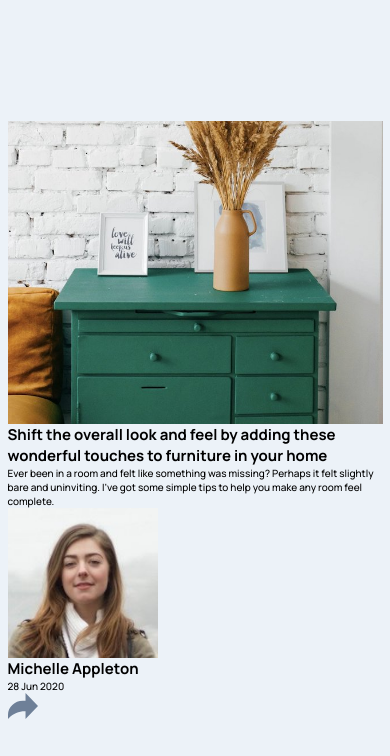
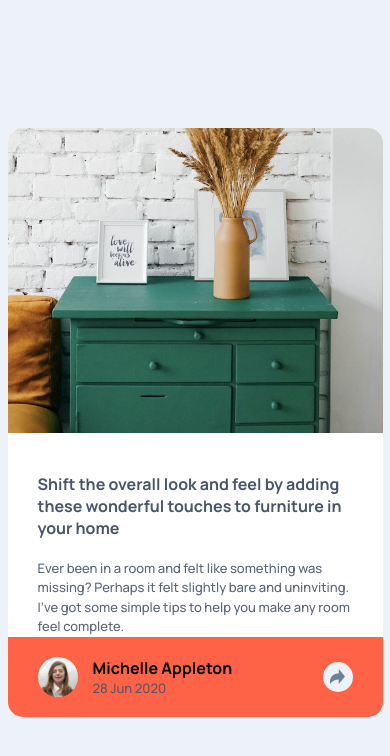
Before and after one commit to dzevad-cyber/frontmentor-preview-card, a plain HTML site: page index.html in a window 390 px wide. Drawn offline with Linux system fonts and the light colour scheme.

Commit message:
finished mobile design

```diff
--- a/index.html
+++ b/index.html
@@ -24,16 +24,20 @@
             title="preview card header photo"
           />
         </header>
+        <section class="preview-card__body">
+          <section class="preview-card__about-box">
             <h2 class="preview-card__title">
-          Shift the overall look and feel by adding these wonderful touches to
-          furniture in your home
+              Shift the overall look and feel by adding these wonderful touches
+              to furniture in your home
             </h2>
             <p class="preview-card__about">
-          Ever been in a room and felt like something was missing? Perhaps it
-          felt slightly bare and uninviting. I’ve got some simple tips to help
-          you make any room feel complete.
+              Ever been in a room and felt like something was missing? Perhaps
+              it felt slightly bare and uninviting. I’ve got some simple tips to
+              help you make any room feel complete.
             </p>
-        <div class="preview-card__creator">
+          </section>
+          <div class="preview-card__creator-box">
+            <article class="preview-card__creator">
               <div class="preview-card__creator-img">
                 <img
                   src="./images/avatar-michelle.jpg"
@@ -42,13 +46,22 @@
                 />
               </div>
               <div class="preview-card__creator-info">
-            <h2>Michelle Appleton</h2>
-            <p>28 Jun 2020</p>
+                <span class="preview-card__creator-name"
+                  >Michelle Appleton</span
+                >
+                <span class="preview-card__date">28 Jun 2020</span>
               </div>
-          <div class="preview-card__share-img icon">
-            <img src="./images/icon-share.svg" alt="share icon" title="share" />
+              <div class="preview-card__share-img">
+                <img
+                  src="./images/icon-share.svg"
+                  alt="share icon"
+                  title="share"
+                  class="icon"
+                />
               </div>
+            </article>
           </div>
+        </section>
       </article>
     </main>
     <!--   Michelle Appleton 28 Jun 2020
--- a/style.css
+++ b/style.css
@@ -22,9 +22,16 @@
   /* fonts */
   --fz-base: 1.6rem;
   --fz-small: 1.3rem;
+  --fz-title: 2rem;
+
+  --fw-medium: 500;
+  --fw-bold: 700;
 
   /* colors */
   --bg-base: hsl(210, 46%, 95%);
+  --bg-card: #fff;
+
+  --color-text: hsl(217, 19%, 35%);
 }
 
 html {
@@ -37,6 +44,7 @@ body {
   width: 100%;
   min-height: 100vh;
   background-color: var(--bg-base);
+  font-size: var(--fz-base);
 
   display: grid;
   place-content: center;
@@ -63,8 +71,22 @@ img {
 
 .preview-card {
   max-width: var(--w-mobile);
+  background-color: var(--bg-card);
+  border-radius: 15px;
+  overflow: hidden;
 
   display: grid;
+}
+
+.preview-card__body {
+  display: grid;
+  row-gap: 2.5;
+}
+
+.preview-card__about-box {
+  padding: 4rem 3rem 0 3rem;
+  display: grid;
+  row-gap: 2rem;
 }
 
 .preview-card__header > img {
@@ -73,12 +95,72 @@ img {
   object-fit: cover;
 }
 
+.preview-card__creator-box {
+  background-color: tomato;
+  padding: 2rem 3rem;
+}
+
+.preview-card__creator {
+  display: grid;
+  grid-template-columns: min-content max-content 1fr;
+  column-gap: 1.5rem;
+  align-items: center;
+}
+
+.preview-card__share-img {
+  justify-self: end;
+  background-color: var(--bg-base);
+  border-radius: 100px;
+  width: 30px;
+  height: 30px;
+  display: grid;
+  place-content: center;
+}
+
 .preview-card__creator-img {
-  width: 150px;
-  height: 150px;
+  width: 40px;
+  height: 40px;
+  border-radius: 50%;
+  overflow: hidden;
+}
+
+.preview-card__about,
+.preview-card__date {
+  opacity: 0.9;
+}
+
+.preview-card__about,
+.preview-card__title,
+.preview-card__date {
+  color: var(--color-text);
+}
+
+.preview-card__about {
+  font-size: var(--fz-small);
+  line-height: 1.5;
+  font-weight: var(--fw-medium);
+}
+
+.preview-card__creator-info {
+  display: grid;
+}
+
+.preview-card__title {
+  font-weight: var(--fw-bold);
+  font-size: var(--fz-base);
+}
+
+.preview-card__creator-name {
+  font-size: var(--fz-base);
+  font-weight: var(--fw-bold);
+}
+
+.preview-card__date {
+  font-weight: var(--fw-medium);
+  font-size: var(--fz-small);
 }
 
 .icon {
-  width: 30px;
-  height: 30px;
+  width: 15px;
+  height: 15px;
 }
```
Lines whose indentation alone changed are shown as unchanged.
